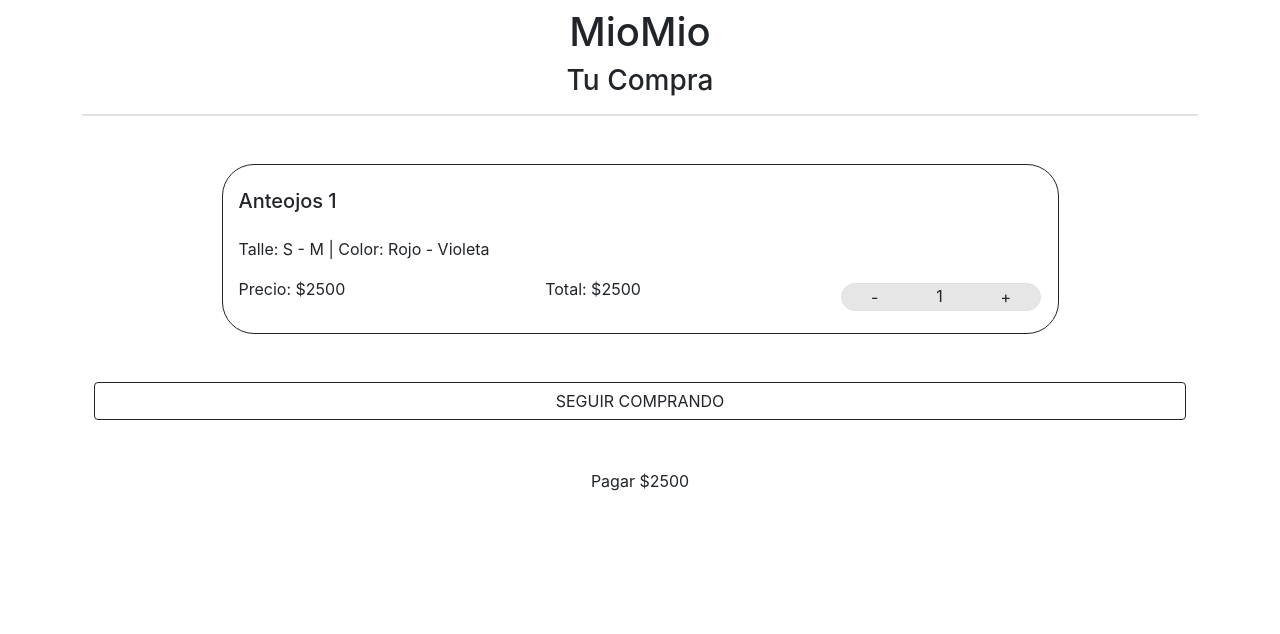
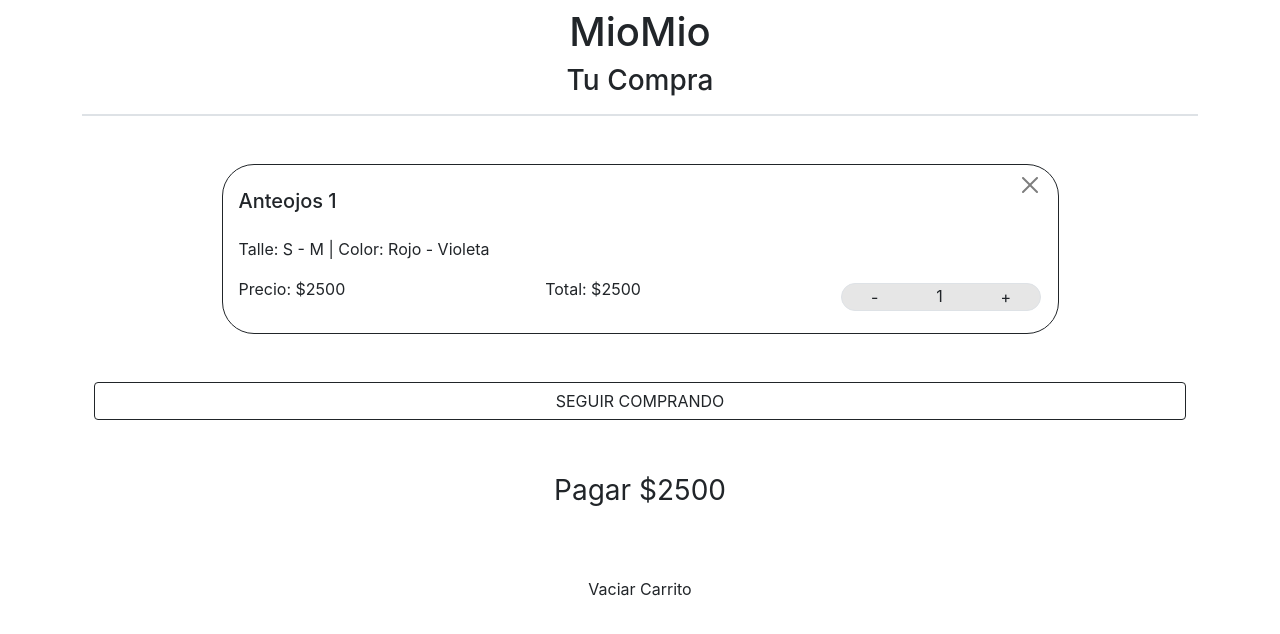
Before and after one commit to jmenchise/ed_it_react_62321-proyecto_integrador, a React (Create React App) app: page /details/1 in a window 1280 px wide. Both pictures are taken after a click on the button "Lo Quiero!". Shown: the top 634 px of the page. Built offline with nearby package versions, Linux system fonts and the light colour scheme; data requests are answered from the project's data file.

Commit message:
se agregan funcionalidades al cart. se emprolija un poco el código

```diff
--- a/src/components/Cart/CartItem.jsx
+++ b/src/components/Cart/CartItem.jsx
@@ -4,10 +4,11 @@ import useCart from '../../hooks/useCart';
 
 const CartItem = (props) => {
    const { id, sizes, colors, count, price, title } = props;
-   const { addCount, restCount } = useCart();
+   const { addCount, restCount, removeItemFromCart } = useCart();
 
    return (
-      <div className="card mt-5 text-start w-75 m-auto border-dark pt-3" style={{ borderRadius: '2em' }}>
+      <div className="card mt-5 text-start w-75 m-auto border-dark pt-3 position-relative" style={{ borderRadius: '2em' }}>
+         <button onClick={() => removeItemFromCart({ id, count, price })} type="button" className="btn-close position-absolute top-0 end-0 mx-3 mt-2" aria-label="Close"></button>
          <h5 className="card-header bg-transparent border-0">{title}</h5>
          <div className="card-body">
             <p className="card-text">Talle: {sizes.join(' - ')} | Color: {colors.join(' - ')} </p>
--- a/src/components/ItemDetails/ItemDetails.jsx
+++ b/src/components/ItemDetails/ItemDetails.jsx
@@ -2,7 +2,7 @@ import React from 'react'
 
 
 const ItemDetails = (props) => {
-   const { product, onClick } = props;
+   const { product, handleClick } = props;
    const {
       sizes,
       colors,
@@ -30,7 +30,7 @@ const ItemDetails = (props) => {
          </ul>
          <div className='card-body'>
             <button
-               onClick={() => { onClick(product) }}
+               onClick={() => { handleClick(product) }}
                className='btn'
             >
                Lo Quiero!
--- a/src/features/cart/cartSlice.jsx
+++ b/src/features/cart/cartSlice.jsx
@@ -15,8 +15,13 @@ const cartSlice = createSlice({
       },
 
       cartDeleteItem: (state, { payload }) => {
-         state.cart = state.cart.filter((item) => item.id !== payload.id)
-         state.total = state.total - payload.price
+         let { id, count, price } = payload;
+         state.cart = state.cart.filter((item) => item.id !== id)
+         if (count) {
+            state.total = state.total - (count * price)
+            return
+         }
+         state.total = state.total - price
       },
 
       cartAddCount: (state, { payload }) => {
@@ -37,10 +42,15 @@ const cartSlice = createSlice({
             return { ...item }
          })
          state.total = state.total - payload.price
+      },
+
+      cartDeleteAll: (state) => {
+         state.cart = [];
+         state.total = 0;
       }
    }
 });
 
-export const { cartAddItem, cartDeleteItem, cartAddCount, cartRestCount } = cartSlice.actions
+export const { cartAddItem, cartDeleteItem, cartAddCount, cartRestCount, cartDeleteAll } = cartSlice.actions
 
 export default cartSlice.reducer
--- a/src/hooks/useCart.jsx
+++ b/src/hooks/useCart.jsx
@@ -1,30 +1,31 @@
 import { useDispatch, useSelector } from 'react-redux'
 import { useNavigate } from 'react-router-dom';
-import { cartAddCount, cartAddItem, cartDeleteItem, cartRestCount } from '../features/cart/cartSlice'
+import { cartAddCount, cartAddItem, cartDeleteItem, cartRestCount, cartDeleteAll } from '../features/cart/cartSlice'
 import { itemExistInArr } from '../helpers';
 
 const useCart = () => {
-
    const navigate = useNavigate();
    const dispatch = useDispatch();
    const { cart } = useSelector(state => state.cart);
 
-
-   const addItemtoCart = obj => {
+   const addItemToCart = obj => {
       itemExistInArr(obj.id, cart) ? addCount(obj) : dispatch(cartAddItem(obj));
       navigate('/cart');
    }
-
-   const addCount = obj => { dispatch(cartAddCount(obj)) }
-
+   const addCount = obj => dispatch(cartAddCount(obj))
    const restCount = (obj) => {
-      obj.count === 1 ? dispatch(cartDeleteItem(obj)) : dispatch(cartRestCount(obj));
+      const { id, count, price } = obj;
+      count === 1 ? dispatch(cartDeleteItem({ id, price })) : dispatch(cartRestCount({ id, price }));
    }
+   const removeItemFromCart = obj => { dispatch(cartDeleteItem(obj)) }
+   const emtpyCart = () => dispatch(cartDeleteAll())
 
    return {
-      addItemtoCart,
+      addItemToCart,
       addCount,
-      restCount
+      restCount,
+      removeItemFromCart,
+      emtpyCart
    }
 }
 
--- a/src/pages/Cart.jsx
+++ b/src/pages/Cart.jsx
@@ -3,9 +3,11 @@ import { Link } from 'react-router-dom'
 import NavBar from '../components/NavBar/NavBar'
 import CartList from '../layouts/CartList'
 import { useSelector } from 'react-redux'
+import useCart from '../hooks/useCart'
 
 const Cart = () => {
    const { cart, total } = useSelector(state => state.cart);
+   const { emtpyCart } = useCart()
 
    return (
       <div className="container container-fluid">
@@ -15,7 +17,8 @@ const Cart = () => {
                <CartList cart={cart} />
                <div className="container contaner-fluid d-flex flex-column">
                   <Link to='/' className='btn mt-5 border-dark'> SEGUIR COMPRANDO</Link>
-                  <button className="btn p-5">Pagar ${total}</button>
+                  <button className="btn p-5 fs-3">Pagar ${total}</button>
+                  <button onClick={emtpyCart} className="btn pt-3">Vaciar Carrito</button>
                </div>
             </>
             :
--- a/src/pages/Details.jsx
+++ b/src/pages/Details.jsx
@@ -5,22 +5,22 @@ import ItemDetails from '../components/ItemDetails/ItemDetails'
 import { useParams } from 'react-router-dom'
 import { Productscontext } from '../data/context/ProductsProvider'
 import useCart from '../hooks/useCart'
-import { itemExistInArr } from '../helpers'
+
 
 const Details = () => {
     const { id } = useParams();
     const { products } = useContext(Productscontext);
     const product = products.find(product => product.id === Number(id));
-    const { addItemtoCart } = useCart();
+    const { addItemToCart } = useCart();
 
     return (
         <div className='container container-fluid'>
             {<NavBar />}
             {<BackBtn />}
-            {itemExistInArr(Number(id), products) ?
+            {product ?
                 <ItemDetails
                     product={product}
-                    onClick={addItemtoCart}
+                    handleClick={addItemToCart}
                 />
             :
             <>
```
Also changed, not shown: 1 other file (tests, documents, lock files or other folders).
